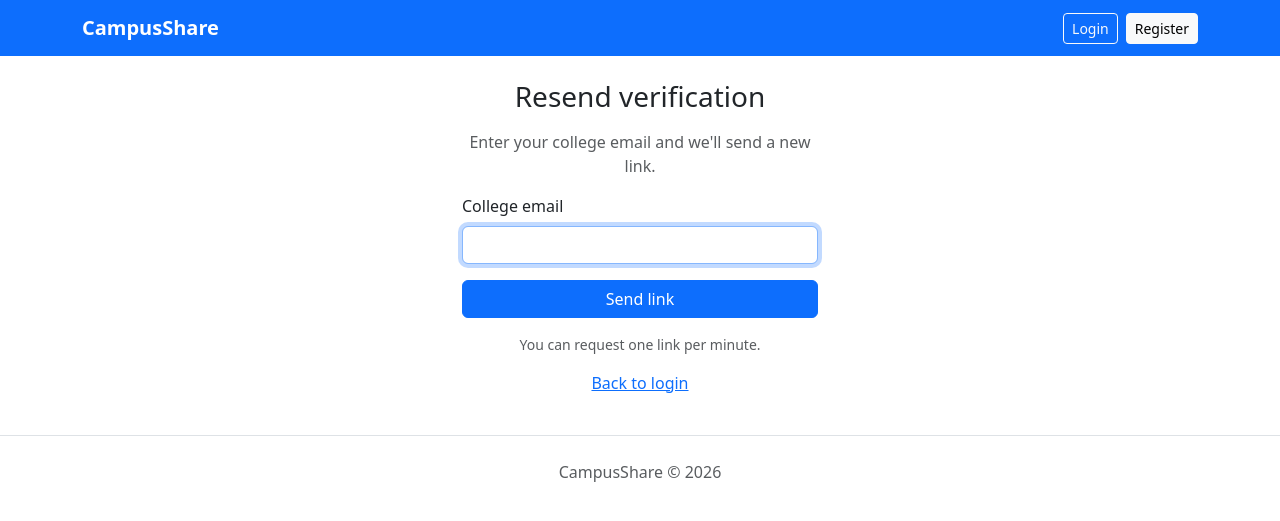
After one commit to minumariasabu/CampusShare, a Django app: page /accounts/verify/resend/ in a window 1280 px wide. The commit adds this page. Shown: the top 521 px of the page. Run offline with Django 4.2, Linux system fonts and the light colour scheme.

Commit message:
Add email verifications, navbar dropdowns and error pages

```diff
--- /dev/null
+++ b/accounts/emails.py
@@ -0,0 +1,35 @@
+import logging
+
+from django.core import signing
+from django.core.mail import send_mail
+from django.urls import reverse
+
+logger = logging.getLogger(__name__)
+
+SALT = 'campusshare-verify-email'
+MAX_AGE = 60 * 60 * 24 * 3          # links work for 3 days
+
+
+def make_token(user):
+    return signing.dumps({'uid': user.pk, 'email': user.email}, salt=SALT)
+
+
+def read_token(token):
+    return signing.loads(token, salt=SALT, max_age=MAX_AGE)
+
+
+def send_verification_email(request, user):
+    link = request.build_absolute_uri(reverse('verify_email', args=[make_token(user)]))
+    name = user.first_name or 'there'
+    body = (
+        f"Hi {name},\n\n"
+        "Welcome to CampusShare! Please confirm your college email by opening this link:\n\n"
+        f"{link}\n\n"
+        "The link works for 3 days. If you didn't create this account, you can ignore this email.\n"
+    )
+    try:
+        send_mail('Verify your CampusShare account', body, None, [user.email])
+        return True
+    except Exception:
+        logger.exception("Could not send verification email to user %s", user.pk)
+        return False
--- a/accounts/templates/accounts/login.html
+++ b/accounts/templates/accounts/login.html
@@ -30,6 +30,7 @@
             <button type="submit" class="btn btn-primary w-100">Log in</button>
         </form>
         <p class="text-center mt-2"><a href="{% url 'password_reset' %}">Forgot password?</a></p>
+        <p class="text-center small"><a href="{% url 'verify_resend' %}">Didn't get your verification email?</a></p>
         <p class="text-center text-muted mt-3">
             New here? <a href="{% url 'register' %}">Create an account</a>
         </p>
--- /dev/null
+++ b/accounts/templates/accounts/verify_resend.html
@@ -0,0 +1,21 @@
+{% extends "base.html" %}
+{% block title %}Resend verification - CampusShare{% endblock %}
+{% block content %}
+<div class="row justify-content-center">
+    <div class="col-md-6 col-lg-4">
+        <h1 class="h3 mb-3 text-center">Resend verification</h1>
+        <p class="text-muted text-center">Enter your college email and we'll send a new link.</p>
+        <form method="post">
+            {% csrf_token %}
+            <div class="mb-3">
+                <label for="id_email" class="form-label">College email</label>
+                <input type="email" name="email" id="id_email" class="form-control"
+                       value="{{ email }}" required autofocus>
+            </div>
+            <button type="submit" class="btn btn-primary w-100">Send link</button>
+        </form>
+        <p class="text-center small text-muted mt-3">You can request one link per minute.</p>
+        <p class="text-center"><a href="{% url 'login' %}">Back to login</a></p>
+    </div>
+</div>
+{% endblock %}
--- a/accounts/urls.py
+++ b/accounts/urls.py
@@ -31,4 +31,7 @@ urlpatterns = [
     path('reset/done/',
          auth_views.PasswordResetCompleteView.as_view(template_name='accounts/password_reset_complete.html'),
          name='password_reset_complete'),
+    path('verify/sent/', views.verify_sent, name='verify_sent'),
+    path('verify/resend/', views.resend_verification, name='verify_resend'),
+    path('verify/<str:token>/', views.verify_email, name='verify_email'),
 ]
--- a/accounts/views.py
+++ b/accounts/views.py
@@ -5,7 +5,10 @@ from django.contrib.messages.views import SuccessMessageMixin
 from django.db.models import Avg, Count
 from django.shortcuts import get_object_or_404, redirect, render
 from django.urls import reverse_lazy
+from django.core import signing
+from django.core.cache import cache
 
+from .emails import read_token, send_verification_email
 from resources.models import Resource
 from .models import User
 
@@ -17,9 +20,16 @@ def register(request):
     if request.method == 'POST':
         form = RegisterForm(request.POST)
         if form.is_valid():
-            form.save()
-            messages.success(request, "Account created! Please log in.")
-            return redirect('login')
+            user = form.save()
+            request.session['verify_email'] = user.email
+            if send_verification_email(request, user):
+                messages.success(request, "Account created! We've sent you a verification link.")
+            else:
+                messages.warning(
+                    request,
+                    "Account created, but we couldn't send the email. Please use 'Resend' below.",
+                )
+            return redirect('verify_sent')
     else:
         form = RegisterForm()
     return render(request, 'accounts/register.html', {'form': form})
@@ -86,3 +96,52 @@ def public_profile(request, pk):
         'reviews': reviews,
         'listings': listings,
     })
+
+def verify_sent(request):
+    return render(request, 'accounts/verify_sent.html', {
+        'email': request.session.get('verify_email', ''),
+    })
+
+
+def verify_email(request, token):
+    try:
+        data = read_token(token)
+    except signing.SignatureExpired:
+        messages.error(request, "This verification link has expired. Please request a new one.")
+        return redirect('verify_resend')
+    except signing.BadSignature:
+        messages.error(request, "This verification link is not valid.")
+        return redirect('verify_resend')
+
+    user = User.objects.filter(pk=data.get('uid'), email=data.get('email')).first()
+    if user is None:
+        messages.error(request, "This verification link is not valid.")
+        return redirect('verify_resend')
+
+    if not user.is_verified:
+        user.is_verified = True
+        user.save(update_fields=['is_verified'])
+    messages.success(request, "Email verified! You can now log in.")
+    return redirect('login')
+
+
+def resend_verification(request):
+    if request.method == 'POST':
+        email = request.POST.get('email', '').strip().lower()
+        user = User.objects.filter(email__iexact=email, is_active=True).first()
+
+        # At most one email per minute per account
+        if user and not user.is_verified and not user.is_staff:
+            if cache.add(f'verify-resend-{user.pk}', 1, 60):
+                send_verification_email(request, user)
+
+        request.session['verify_email'] = email
+        messages.success(
+            request,
+            "If that address belongs to an unverified account, we've sent a new link.",
+        )
+        return redirect('verify_sent')
+
+    return render(request, 'accounts/verify_resend.html', {
+        'email': request.session.get('verify_email', ''),
+    })
--- a/core/templates/base.html
+++ b/core/templates/base.html
@@ -10,30 +10,73 @@
 
 <nav class="navbar navbar-expand-lg navbar-dark bg-primary">
     <div class="container">
-        <a class="navbar-brand fw-bold" href="/">CampusShare</a>
-        <div class="ms-auto d-flex align-items-center">
+        <a class="navbar-brand fw-bold" href="{% url 'home' %}">CampusShare</a>
+        <button class="navbar-toggler" type="button" data-bs-toggle="collapse"
+                data-bs-target="#mainNav" aria-controls="mainNav" aria-expanded="false" aria-label="Toggle navigation">
+            <span class="navbar-toggler-icon"></span>
+        </button>
+
+        <div class="collapse navbar-collapse" id="mainNav">
             {% if user.is_authenticated %}
-                <a class="text-white me-3 text-decoration-none" href="{% url 'dashboard' %}">Dashboard</a>
-                <a class="text-white me-3 text-decoration-none" href="{% url 'add_resource' %}">Add Resource</a>
-                <a class="text-white me-3 text-decoration-none" href="{% url 'my_listings' %}">My Listings</a>
-                <a class="text-white me-3 text-decoration-none" href="{% url 'browse' %}">Browse</a>
-                <a class="text-white me-3 text-decoration-none" href="{% url 'my_requests' %}">My Requests</a>
-                <a class="text-white me-3 text-decoration-none" href="{% url 'incoming_requests' %}">Incoming</a>
-                <a class="text-white me-3 text-decoration-none" href="{% url 'notifications' %}">
-                    Notifications
-                    {% if unread_count %}<span class="badge bg-danger">{{ unread_count }}</span>{% endif %}
-                </a>
-                <a class="text-white me-3 text-decoration-none" href="{% url 'my_profile' %}">Hi, {{ user.first_name|default:user.username }}</a>
+            <ul class="navbar-nav me-auto">
+                <li class="nav-item"><a class="nav-link" href="{% url 'dashboard' %}">Dashboard</a></li>
+                <li class="nav-item"><a class="nav-link" href="{% url 'browse' %}">Browse</a></li>
+
+                <li class="nav-item dropdown">
+                    <a class="nav-link dropdown-toggle" href="#" role="button" data-bs-toggle="dropdown" aria-expanded="false">Lend</a>
+                    <ul class="dropdown-menu">
+                        <li><a class="dropdown-item" href="{% url 'add_resource' %}">Add resource</a></li>
+                        <li><a class="dropdown-item" href="{% url 'my_listings' %}">My listings</a></li>
+                        <li><a class="dropdown-item" href="{% url 'incoming_requests' %}">Incoming requests</a></li>
+                    </ul>
+                </li>
+
+                <li class="nav-item dropdown">
+                    <a class="nav-link dropdown-toggle" href="#" role="button" data-bs-toggle="dropdown" aria-expanded="false">Borrow</a>
+                    <ul class="dropdown-menu">
+                        <li><a class="dropdown-item" href="{% url 'my_requests' %}">My requests</a></li>
+                        <li><a class="dropdown-item" href="{% url 'borrowing_history' %}">Borrowing history</a></li>
+                    </ul>
+                </li>
+            </ul>
+
+            <ul class="navbar-nav align-items-lg-center">
                 {% if user.is_staff %}
-                    <a class="text-warning me-3 text-decoration-none fw-bold" href="{% url 'admin_dashboard' %}">Admin</a>
+                <li class="nav-item">
+                    <a class="nav-link text-warning fw-bold" href="{% url 'admin_dashboard' %}">Admin</a>
+                </li>
                 {% endif %}
-                <form method="post" action="{% url 'logout' %}" class="m-0">
-                    {% csrf_token %}
-                    <button type="submit" class="btn btn-outline-light btn-sm">Logout</button>
-                </form>
+
+                <li class="nav-item">
+                    <a class="nav-link" href="{% url 'notifications' %}">
+                        Notifications
+                        {% if unread_count %}<span class="badge bg-danger">{{ unread_count }}</span>{% endif %}
+                    </a>
+                </li>
+
+                <li class="nav-item dropdown">
+                    <a class="nav-link dropdown-toggle" href="#" role="button" data-bs-toggle="dropdown" aria-expanded="false">
+                        {{ user.first_name|default:user.username }}
+                    </a>
+                    <ul class="dropdown-menu dropdown-menu-end">
+                        <li><a class="dropdown-item" href="{% url 'my_profile' %}">My profile</a></li>
+                        <li><a class="dropdown-item" href="{% url 'password_change' %}">Change password</a></li>
+                        <li><hr class="dropdown-divider"></li>
+                        <li>
+                            <form method="post" action="{% url 'logout' %}" class="m-0">
+                                {% csrf_token %}
+                                <button type="submit" class="dropdown-item">Log out</button>
+                            </form>
+                        </li>
+                    </ul>
+                </li>
+            </ul>
+
             {% else %}
-                <a class="btn btn-outline-light btn-sm me-2" href="{% url 'login' %}">Login</a>
+            <div class="ms-auto d-flex gap-2 mt-2 mt-lg-0">
+                <a class="btn btn-outline-light btn-sm" href="{% url 'login' %}">Login</a>
                 <a class="btn btn-light btn-sm" href="{% url 'register' %}">Register</a>
+            </div>
             {% endif %}
         </div>
     </div>
```
Also changed, not shown: accounts/admin.py (+16 -1 lines), accounts/forms.py (+7 -0 lines), accounts/templates/accounts/verify_sent.html (added, +14 -0 lines), core/templates/404.html (added, +15 -0 lines), core/templates/500.html (added, +20 -0 lines).
